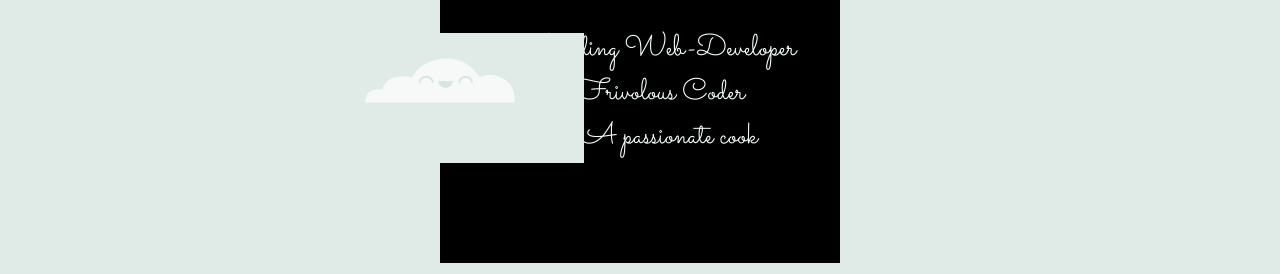
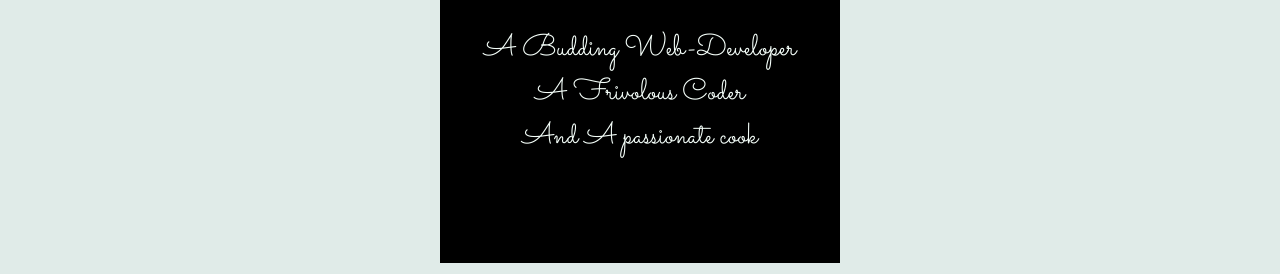
Before and after one commit to NimeshJohari02/PersonalWeb1.0, a plain HTML site: page index.html in a window 1280 px wide. Shown: the part 337-611 px from the top of the page. Drawn offline with Linux system fonts and the light colour scheme.

Commit message:
Update index.html

```diff
--- a/index.html
+++ b/index.html
@@ -23,7 +23,7 @@
     <p class="P1"> A Budding Web-Developer <br> A Frivolous Coder <br>And A passionate
       cook </p>
   </div>
-  <img class="c2" src="./Images/cloud.PNG" alt="">
+
   <!-- <img src="E:\WebDev\Challenge1\Images\1 (11).jpg" alt="">
   <img class="self-img" src="E:\WebDev\Challenge1\Images\personal.PNG" alt="">
 -->
```
